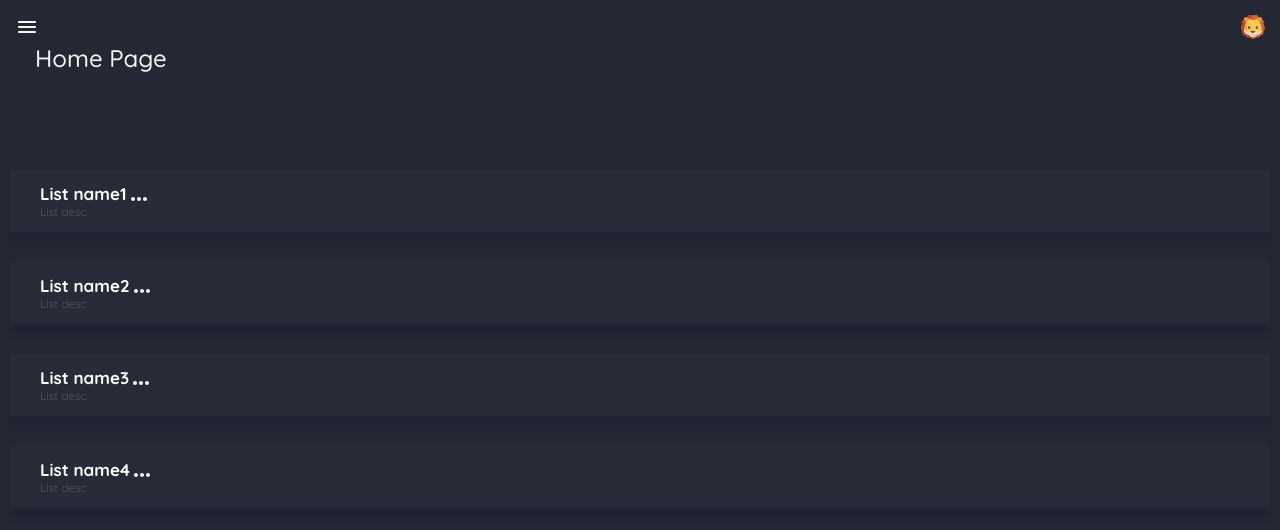
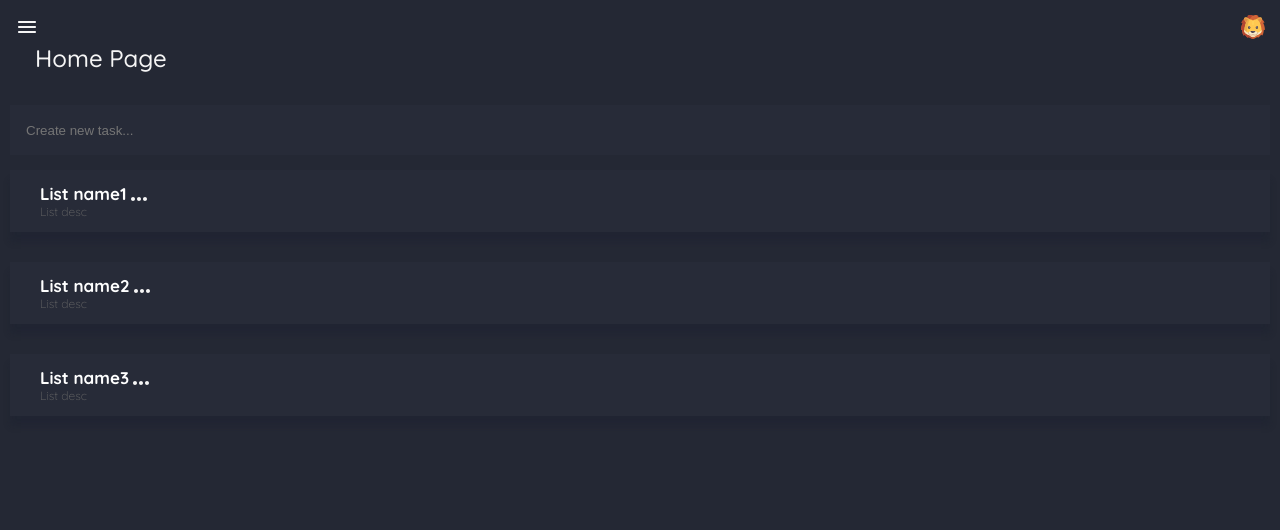
Before and after one commit to orelhassid/ToDoApp, a React (Create React App) app: page / in a window 1280 px wide. Shown: the top 530 px of the page. Built offline with nearby package versions, Linux system fonts and the light colour scheme.

Commit message:
Adding list name form

```diff
--- /dev/null
+++ b/src/components/form/form.css
@@ -0,0 +1,28 @@
+.input {
+  background: #272b38;
+  width: 100%;
+  height: 50px;
+  padding: 16px;
+}
+
+.form-single {
+  position: relative;
+  display: flex;
+  width: 100%;
+}
+
+.input-single {
+  position: relative;
+}
+.btn-input {
+  position: absolute;
+  right: 10px;
+  top: 50%;
+  transform: translateY(-50%);
+  transition: 1s;
+}
+.btn-icon {
+  background: none;
+  border: none;
+  outline: none;
+}
--- /dev/null
+++ b/src/components/form/inputList.jsx
@@ -0,0 +1,34 @@
+import React, { useState } from "react";
+import "./form.css";
+import { ReactComponent as AddIcon } from "../../assets/icons/add.svg";
+import { addList } from "./../../services/listsService";
+
+const InputList = ({ placeholder }) => {
+  const [listName, setListName] = useState("");
+
+  const handleSubmit = (e) => {
+    e.preventDefault();
+    if (!e.currentTarget.value) return;
+    setListName("");
+    addList(listName);
+    console.log("Submited");
+  };
+  return (
+    <form className="form form-single" onSubmit={handleSubmit}>
+      <input
+        onChange={(e) => setListName(e.target.value)}
+        className="input input-single"
+        value={listName}
+        type="text"
+        placeholder={placeholder}
+      ></input>
+      {listName && (
+        <button type="submit" className="btn-input btn-icon pointer success">
+          <AddIcon className="success" />
+        </button>
+      )}
+    </form>
+  );
+};
+
+export default InputList;
--- a/src/css/index.css
+++ b/src/css/index.css
@@ -15,3 +15,12 @@ body {
   text-align: left;
   color: #ffffff;
 }
+
+.pointer {
+  cursor: pointer;
+}
+
+.success {
+  color: #1eb980;
+  fill: #1eb980;
+}
--- a/src/css/layout.css
+++ b/src/css/layout.css
@@ -27,6 +27,10 @@ header.page-header .page-top {
 */
 .page-actionbar {
   height: 60px;
+  display: flex;
+  justify-content: center;
+  align-items: center;
+  padding: 0 10px 0 10px;
 }
 
 .page-body {
--- a/src/css/normalize.css
+++ b/src/css/normalize.css
@@ -4,6 +4,10 @@
 
 a {
   text-decoration: none;
+}
+input {
+  border: none;
+  outline: none;
 }
 svg {
   fill: #f5f5f5;
--- a/src/pages/homePage.jsx
+++ b/src/pages/homePage.jsx
@@ -4,12 +4,17 @@ import Actionbar from "./layout/actionbar";
 import Body from "./layout/body";
 import ListCard from "./../components/cards/listCard";
 import { getLists } from "../services/listsService";
+import InputList from "../components/form/inputList";
 
 const HomePage = () => {
   return (
     <React.Fragment>
       <Header title="Home Page" />
-      <Actionbar></Actionbar>
+
+      <Actionbar>
+        <InputList placeholder="Create new task..." />
+      </Actionbar>
+
       <Body>
         <ul className="cards-container">
           {getLists().map((list) => (
--- a/src/pages/layout/actionbar.jsx
+++ b/src/pages/layout/actionbar.jsx
@@ -1,7 +1,7 @@
 import React from "react";
 
-const Actionbar = () => {
-  return <div className="page-actionbar"></div>;
+const Actionbar = ({ children }) => {
+  return <div className="page-actionbar">{children}</div>;
 };
 
 export default Actionbar;
--- a/src/services/listsService.js
+++ b/src/services/listsService.js
@@ -1,4 +1,4 @@
-// import { v4 as uuidv4 } from "uuid";
+import { v4 as uuidv4 } from "uuid";
 
 export function getLists() {
   return [
@@ -32,16 +32,6 @@ export function getLists() {
         { name: "Task name", status: "completed" },
       ],
     },
-    {
-      id: 4,
-      name: "List name4",
-      desc: "List desc",
-      tasks: [
-        { name: "Task name", status: "completed" },
-        { name: "Task name", status: "completed" },
-        { name: "Task name", status: "completed" },
-      ],
-    },
   ];
 }
 
@@ -50,3 +40,12 @@ export function getSingleList(id) {
   const list = getLists().find((list) => list.id === id);
   return list;
 }
+
+export function addList(name) {
+  const lists = getLists();
+  lists.push({
+    id: uuidv4(),
+    name: name,
+  });
+  console.log("AddList", lists);
+}
```
Also changed, not shown: src/components/form/input.jsx (added, +8 -0 lines), src/assets/icons/add.svg (added).
